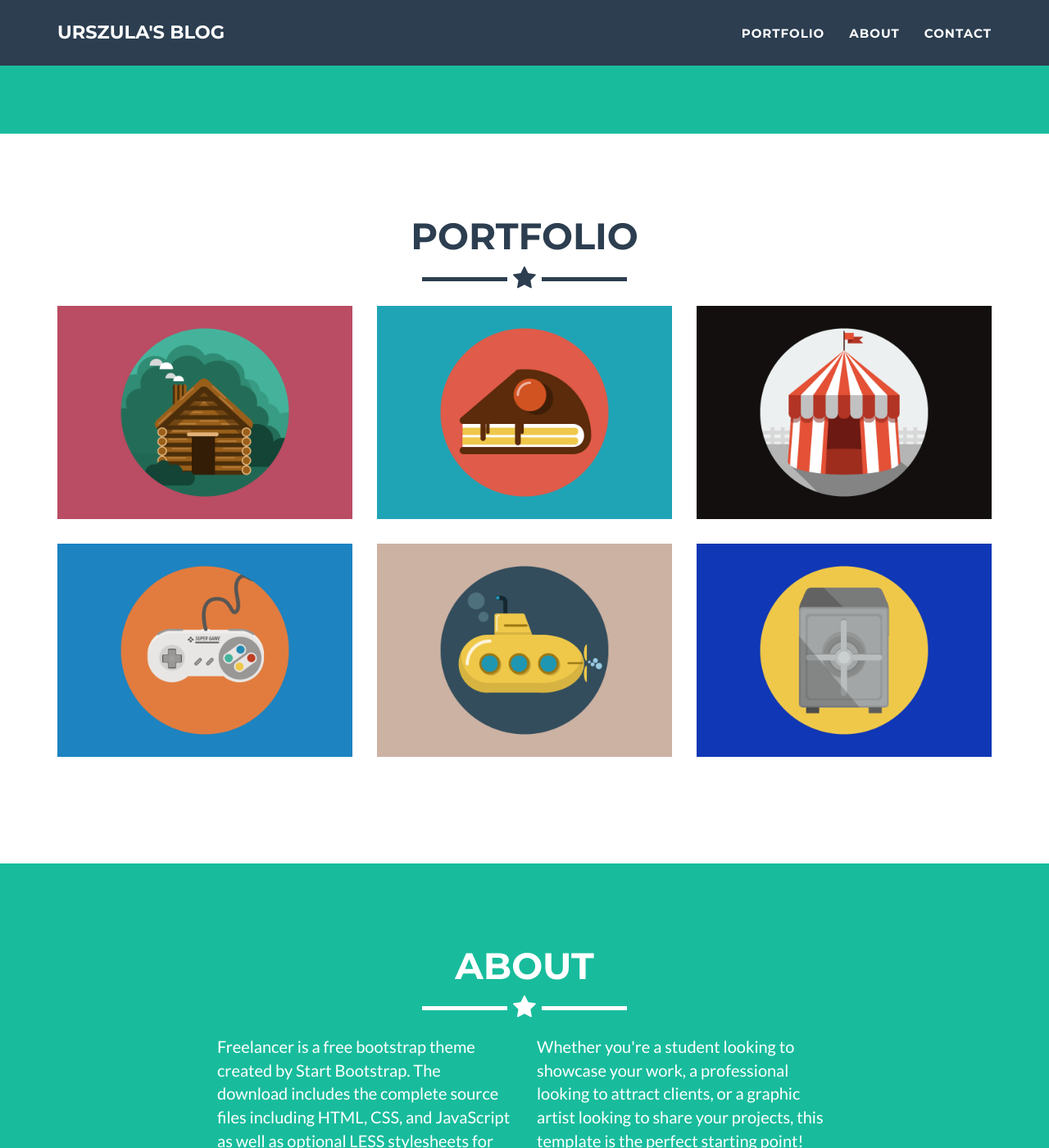
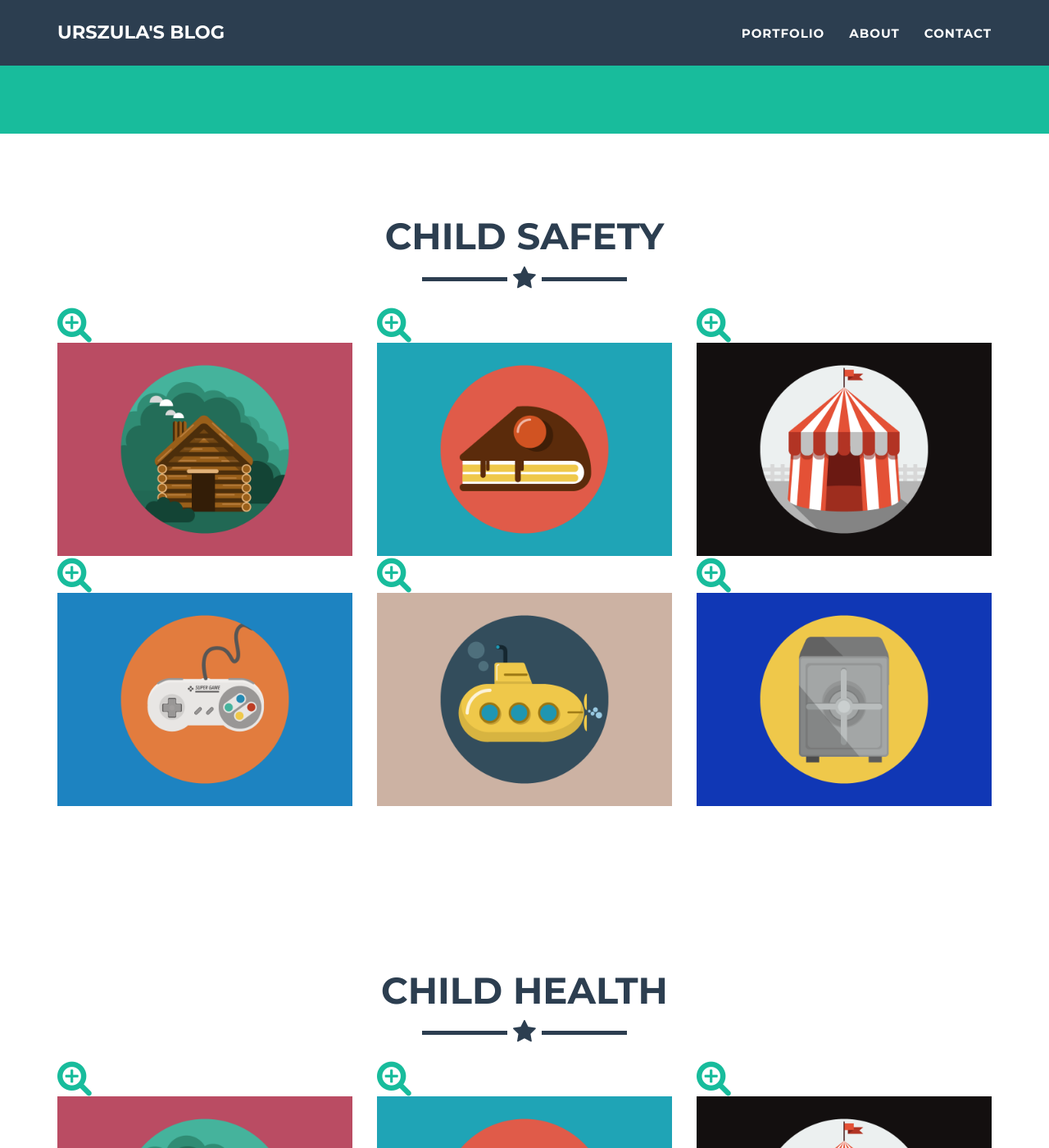
Before and after one commit to axsavage/ulablog, a Jekyll site: the page built from index.html, in a window 1280 px wide and 1400 px high, scrolled down 612 px. Shown: the whole window at 82% size. Built offline with Jekyll 4.4.1, drawn with Linux system fonts in a browser that asks for light colours.

Commit message:
Update portfolio_grid.html

```diff
--- a/_includes/portfolio_grid.html
+++ b/_includes/portfolio_grid.html
@@ -1,10 +1,10 @@
 
     <!-- Portfolio Grid Section -->
-    <section id="portfolio">
+    <section id="portfolio1">
         <div class="container">
             <div class="row">
                 <div class="col-lg-12 text-center">
-                    <h2>Portfolio</h2>
+                    <h2>Child Safety</h2>
                     <hr class="star-primary">
                 </div>
             </div>
@@ -24,3 +24,27 @@
             </div>
         </div>
     </section>
+<section id="portfolio2">
+        <div class="container">
+            <div class="row">
+                <div class="col-lg-12 text-center">
+                    <h2>Child health</h2>
+                    <hr class="star-primary">
+                </div>
+            </div>
+            <div class="row">
+                {% for post in site.posts %}
+                    <div class="col-sm-4 portfolio-item">
+                        <a href="#portfolioModal-{{ post.modal-id }}" class="portfolio-link" data-toggle="modal">
+                            <div class="caption">
+                                <div class="caption-content">
+                                    <i class="fa fa-search-plus fa-3x"></i>
+                                </div>
+                            </div>
+                            <img src="img/portfolio/{{ post.img }}" class="img-responsive" alt="{{ post.alt }}">
+                        </a>
+                    </div>
+                {% endfor %}
+            </div>
+        </div>
+    </section>
```
